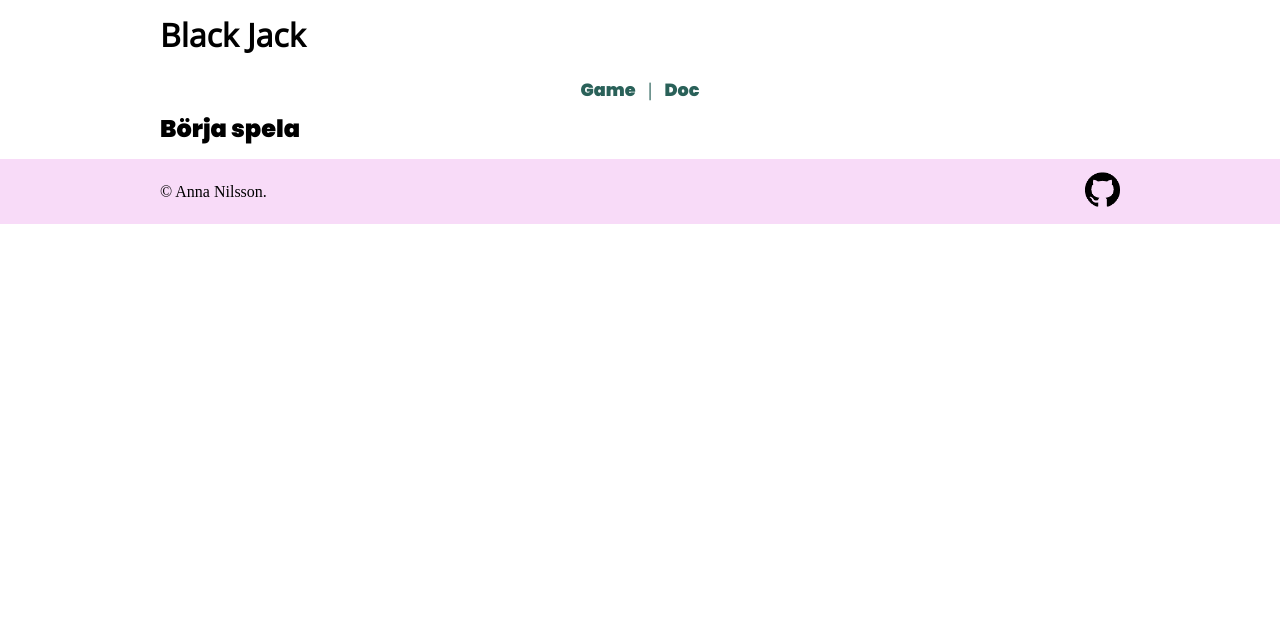
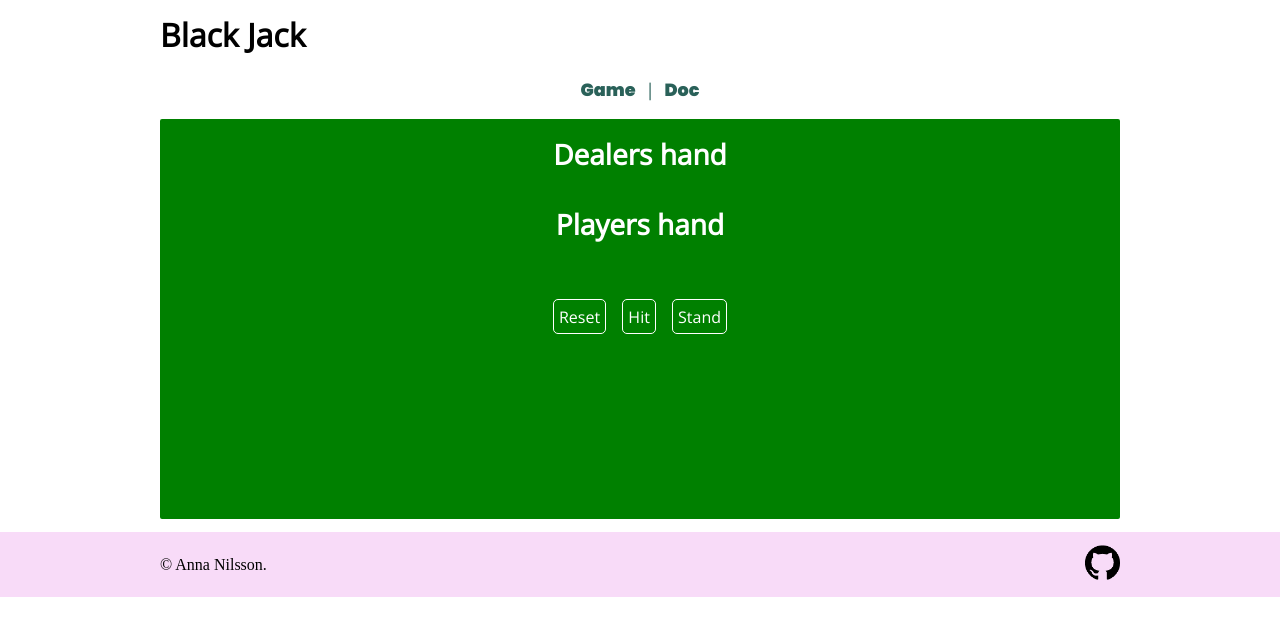
Before and after one commit to Aeen/anns21-mvc, a Symfony app: template templates/game/play.html.twig in a window 1280 px wide. Shown: the part 78-714 px from the top of the page. Run offline with Twig, Linux system fonts and the light colour scheme; the template is opened without the code that fills it, so the values that code supplies are empty; some libraries are stand-ins or nearby versions.

Commit message:
Spelplan fixad

```diff
--- a/public/css/style.css
+++ b/public/css/style.css
@@ -414,6 +414,32 @@ nav  li a:focus::after {
     justify-content: center;
 }
 
+
+.button-play a {
+    font-family: 'Open Sans', sans-serif;
+    color: white;
+    text-decoration: none;
+    padding: 0.4vw;
+    border: 1px solid white;
+    border-radius: 5px;
+    margin: 5vh 1vh;
+    text-align: center;
+}
+
+.card-container-play {
+    background-color: green;
+    min-height: 50vh;
+    border-radius: 2px;
+    margin-top: 2vh;
+}
+
+.card-container-play h2 {
+    font-family: 'Open Sans', sans-serif;
+    font-size: 1.75em;
+    margin: 2vh 0;
+    color: white;
+}
+
 .card-container {
     display: flex;
     flex-wrap: wrap;
@@ -429,6 +455,7 @@ nav  li a:focus::after {
     height: 90px;
     padding: 5px;
     margin: 0.5vw;
+    background-color: white;
 }
 
 .left-card{
--- a/templates/game/play.html.twig
+++ b/templates/game/play.html.twig
@@ -8,14 +8,14 @@
 
 {{ include('./game/navbar.html.twig') }}
 
-<h2>Börja spela</h2>
+<div class="card-container-play">
 
-
-
-{# <div class="card-container">
-
-{% if deck is defined %}
-        {% for cards in deck %}
+    <div class="card-container">
+        <h2>Dealers hand</h2>
+    </div>
+    <div class="card-container">
+        {% if dealerHand is defined %}
+            {% for cards in dealerHand %}
                 <div class="cards">
                     <div class="{{ cards }} left-card">
                         {{ cards }}
@@ -26,7 +26,32 @@
                 </div>
             {% endfor %}
         {% endif %}
+    </div>
 
-</div> #}
+    <div class="card-container">
+        <h2>Players hand</h2>
+    </div>
+    <div class="card-container">
+        {% if playerHand is defined %}
+            {% for cards in playerHand %}
+                <div class="cards">
+                    <div class="{{ cards }} left-card">
+                        {{ cards }}
+                    </div>
+                    <div class="{{ cards }} right-card">
+                        {{ cards }}
+                    </div>
+                </div>
+            {% endfor %}
+        {% endif %}
+    </div>
+
+<div class="card-container button-play">
+    <a href="{{ path("game-playing") }}">Reset</a>
+    <a href="{{ path("game-playing") }}">Hit</a>
+    <a href="{{ path("game-playing") }}">Stand</a>
+</div>
+
+</div>
 
 {% endblock %}
```
Also changed, not shown: src/Controller/GameController.php (+24 -2 lines), templates/game/game.html.twig (added, +27 -0 lines), templates/game/home.html.twig (+0 -16 lines), 1 other file. Lines whose indentation alone changed are shown as unchanged.
